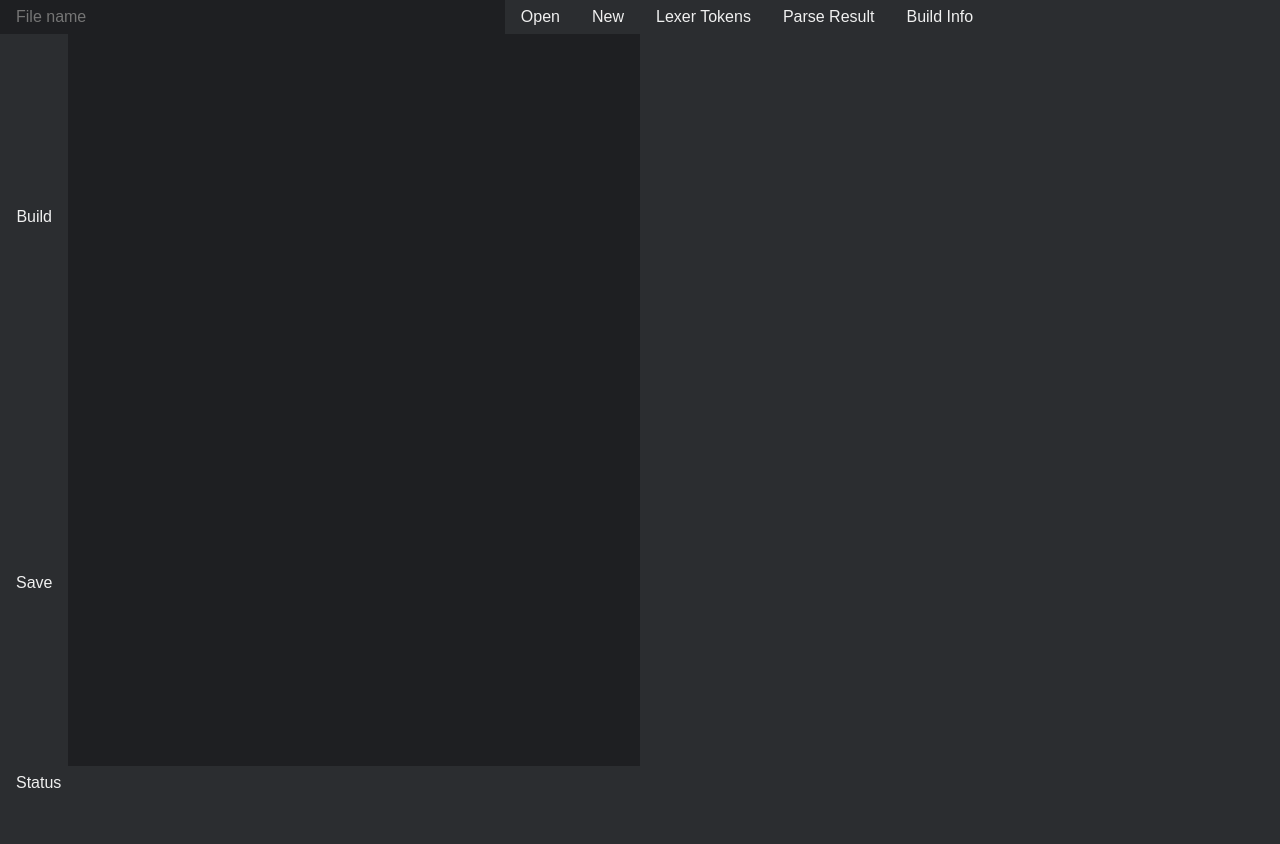
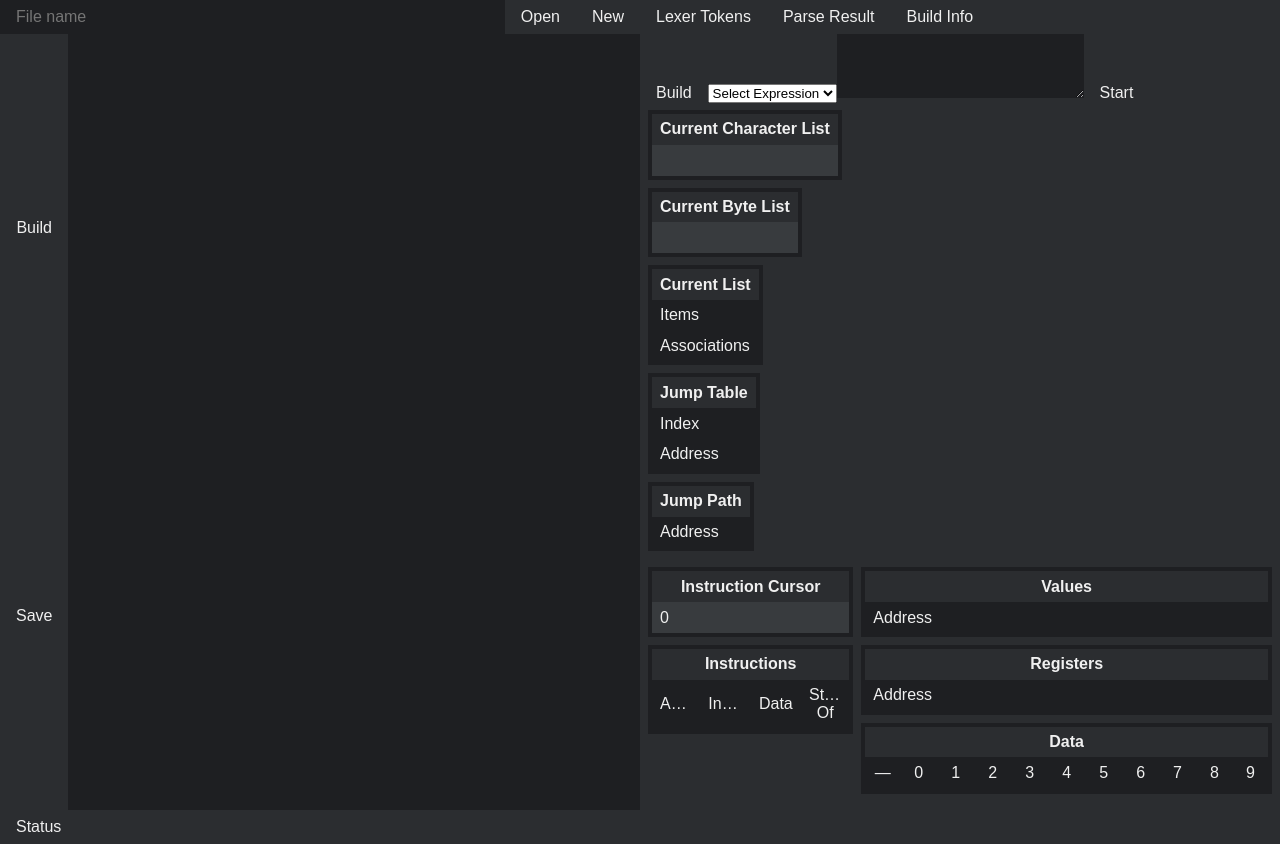
Before and after one commit to garnish-lang/garnish-viewer, a Vue app: page / in a window 1280 px wide. Before the commit the page ends 800 px from the top, so only its background shows below. Built offline with nearby package versions, Linux system fonts and the light colour scheme.

Commit message:
Added selected prop to data table

```diff
--- a/vue_src/components/BuildView.vue
+++ b/vue_src/components/BuildView.vue
@@ -5,12 +5,20 @@
 import {formatData} from "../utils/garnish_display";
 import {it} from "vitest";
 import DataTable from "./table/DataTable.vue";
+import {clamp} from "../utils/math";
 
 const store = useGarnishStore();
 const selectedExpression = ref("");
 const expressionInput = ref("");
 
 const canStart = computed(() => selectedExpression.value !== "" && !store.requestedExecution);
+
+const instructionLimit = 20;
+const instructionStart = computed(() =>
+    clamp((store.executionBuild?.runtime_data.instruction_cursor || 0) - instructionLimit / 2,
+        0,
+        store.executionBuild?.runtime_data.instructions.length || 0)
+);
 
 const instructions = computed(() => {
   if (!store.executionBuild) {
@@ -95,7 +103,7 @@
 );
 
 const instructionCursor = computed(() =>
-    store.executionBuild ? store.executionBuild.runtime_data.instruction_cursor : 0
+    store.executionBuild?.runtime_data.instruction_cursor || 0
 );
 
 const currentCharacterList = computed(() =>
@@ -335,11 +343,14 @@
                    :columns="[{field: 'value', label: ''}]"
                    :column-headers="false"
                    :data="[{'value': instructionCursor}]"/>
+
         <DataTable title="Instructions"
                    :data="instructions"
+                   :selected="instructionCursor"
                    :columns="instructionColumns"
                    :row-headers="true"
-                   :row-limit="20"
+                   :row-start="instructionStart"
+                   :row-limit="instructionLimit"
                    :row-scroll="true"/>
       </section>
       <section class="data_table">
--- a/vue_src/components/table/DataTable.vue
+++ b/vue_src/components/table/DataTable.vue
@@ -7,6 +7,7 @@
     defineProps<{
       title?: string,
       data: any[],
+      selected?: number,
       rowHeaders?: boolean,
       columnHeaders?: boolean,
       columns?: { field?: string, label?: string }[],
@@ -18,6 +19,7 @@
       columnScroll?: boolean,
     }>(),
     {
+      selected: null,
       rowLimit: null,
       rowScroll: false,
       columnLimit: null,
@@ -37,7 +39,7 @@
 const trueColumnLimit = computed(() => props.columnLimit || props.columns.length || 0);
 
 const visibleItems = computed(() => {
-  let start = (props.rowStart || 0)  + currentScrollRow.value;
+  let start = (props.rowStart || 0) + currentScrollRow.value;
   const maxStart = Math.max(props.data.length - trueRowLimit.value, 0);
   start = clamp(start, 0, maxStart);
 
@@ -102,6 +104,14 @@
     }
   }
 }
+
+function dataRowClasses(item) {
+  return {
+    selected: props.selected && props.selected === item.index,
+    odd: item.index % 2 === 1,
+    even: item.index % 2 === 0
+  };
+}
 </script>
 
 <template>
@@ -115,7 +125,7 @@
     </tr>
     </thead>
     <tbody>
-    <tr v-for="item in visibleItems" @wheel="handleScroll" :class="{odd: item.index % 2 === 1, even: item.index % 2 === 0}">
+    <tr v-for="item in visibleItems" @wheel="handleScroll" :class="dataRowClasses(item)">
       <td v-for="[index, value] in visibleColumns.entries()"
           :class="{row_header: props.rowHeaders && index === 0}">
         {{ item.data[value.field] }}
@@ -167,6 +177,14 @@
   background-color: var(--back_color);
 }
 
+tr.selected {
+  background-color: var(--highlight_color);
+}
+
+tr.selected > td.row_header {
+  background-color: var(--back_color);
+}
+
 tbody.highlight_row > tr:hover {
   background-color: var(--highlight_color);
 }
--- a/vue_src/stores/garnish.ts
+++ b/vue_src/stores/garnish.ts
@@ -50,7 +50,7 @@
     const executionBuild = ref<BuildInfo | null>(null);
     const file_input = ref("");
     const sources = ref([""]);
-    const activeOutputTab = ref<"lex" | "parse" | "build">("lex");
+    const activeOutputTab = ref<"lex" | "parse" | "build">("build");
     const activeSource = ref(0);
     const config = ref({
         tabSize: 2,
```
